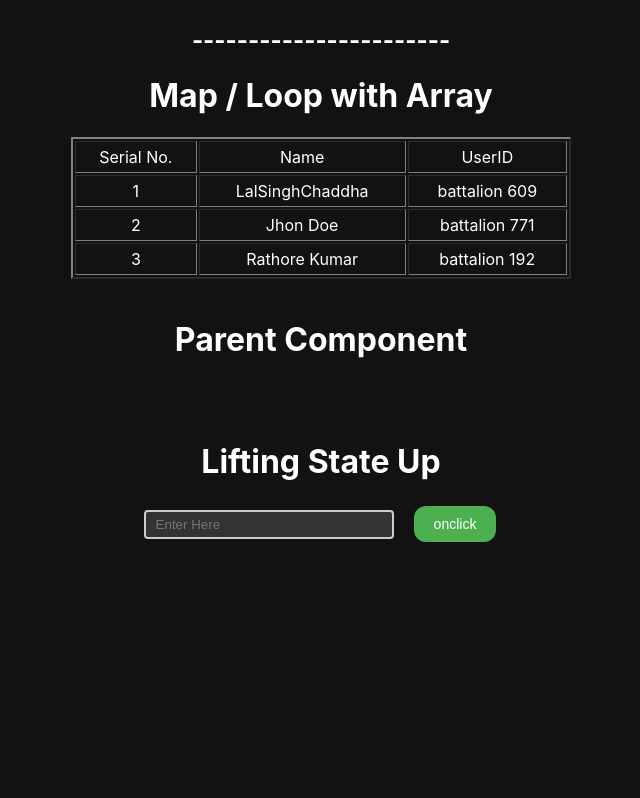
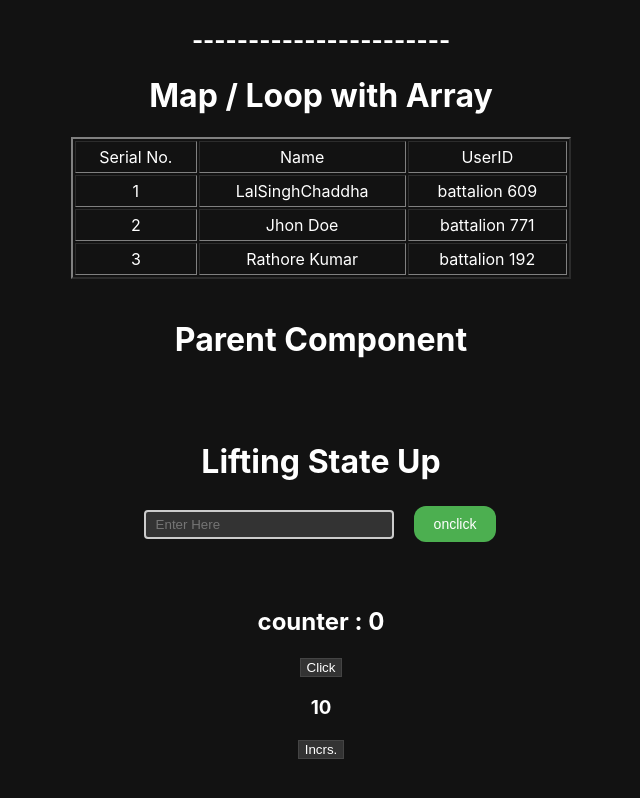
Before and after one commit to Shivam-io-afk/learningReact, a React (Create React App) app: page / in a window 1280 px wide. Shown: the part 324-1122 px from the top of the page, without its empty margins (319-959 px from the left). Before the commit the page ends 891 px from the top, so only its background shows below. Built offline with nearby package versions, Linux system fonts and the light colour scheme.

Commit message:
knowReact

```diff
--- /dev/null
+++ b/src/Hooks/useMemoo.js
@@ -0,0 +1,30 @@
+import React,{useMemo,useState} from "react";
+import Counter from "./State";
+
+function Memoo(){
+    const [Number, SetNumber] = useState(0);
+    const [Multi, SetMulti] = useState(1);
+
+
+    const Numsmulti = useMemo(function Bhalue() {
+    console.warn("ss");
+        return Multi * 10;
+    },[Multi])
+
+    return(
+        <>
+            <div>
+                <br/>
+                <h2>counter : {Number}</h2>
+                <button onClick={() => SetNumber(Number+1)}>Click</button>
+
+
+                <h3>{Numsmulti}</h3>
+                <button onMouseEnter={() => SetMulti(Multi + 1)}>Incrs.</button>
+                <br/><br/><br/><br/>
+            </div>
+        </>
+    );
+}
+
+export default Memoo;
--- a/src/index.js
+++ b/src/index.js
@@ -12,7 +12,7 @@ import States from './Hooks/State';
 import Effect from './Hooks/Effect';
 import ArryHandling from './Hooks/HandlingArrayList';
 import Parent  from './Hooks/Parent';
-
+import Memoo from './Hooks/useMemoo';
 
 const root = ReactDOM.createRoot(document.getElementById('root'));
 var k = 1;
@@ -35,6 +35,7 @@ root.render(
             <Effect />
             <ArryHandling/>
             <Parent/>
+            <Memoo/>
           </div>
           :
           null
```
Also changed, not shown: src/Hooks/useReff.js (added), 1 other file (tests, documents, lock files or other folders).
